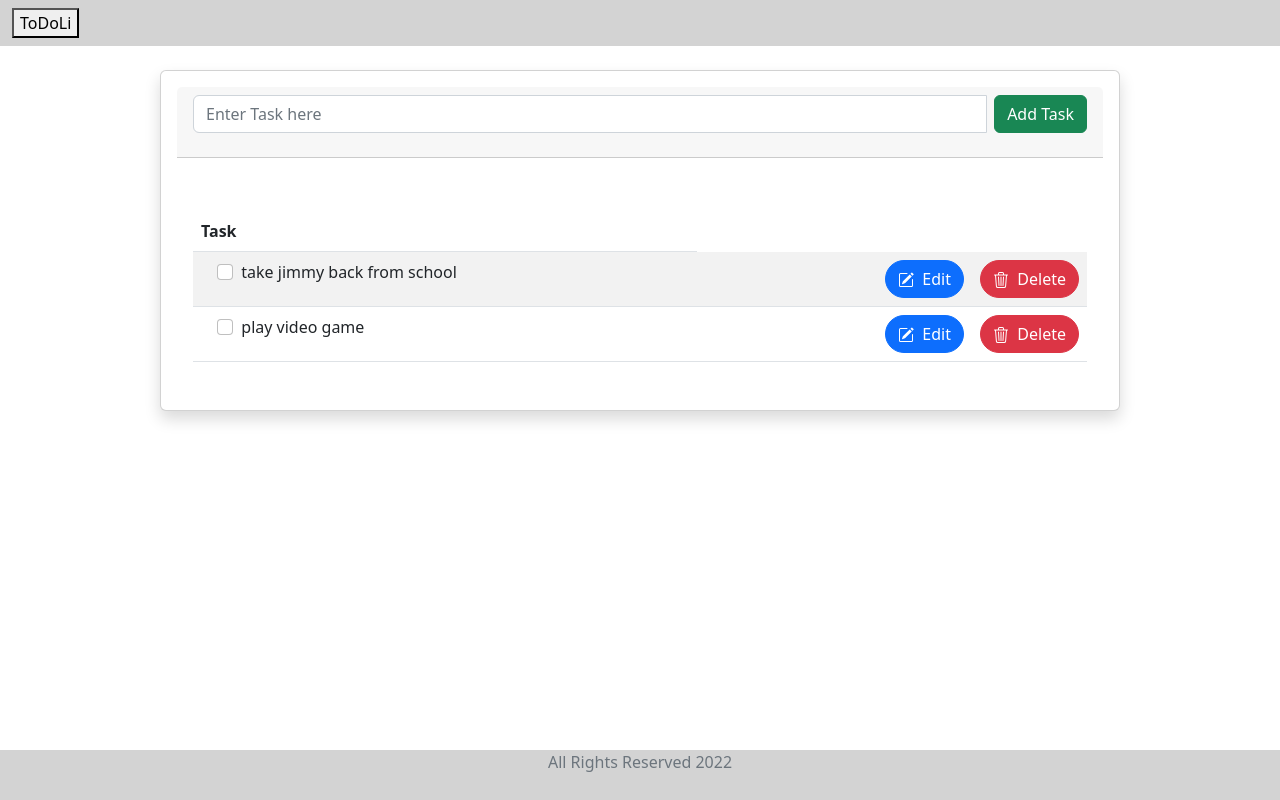
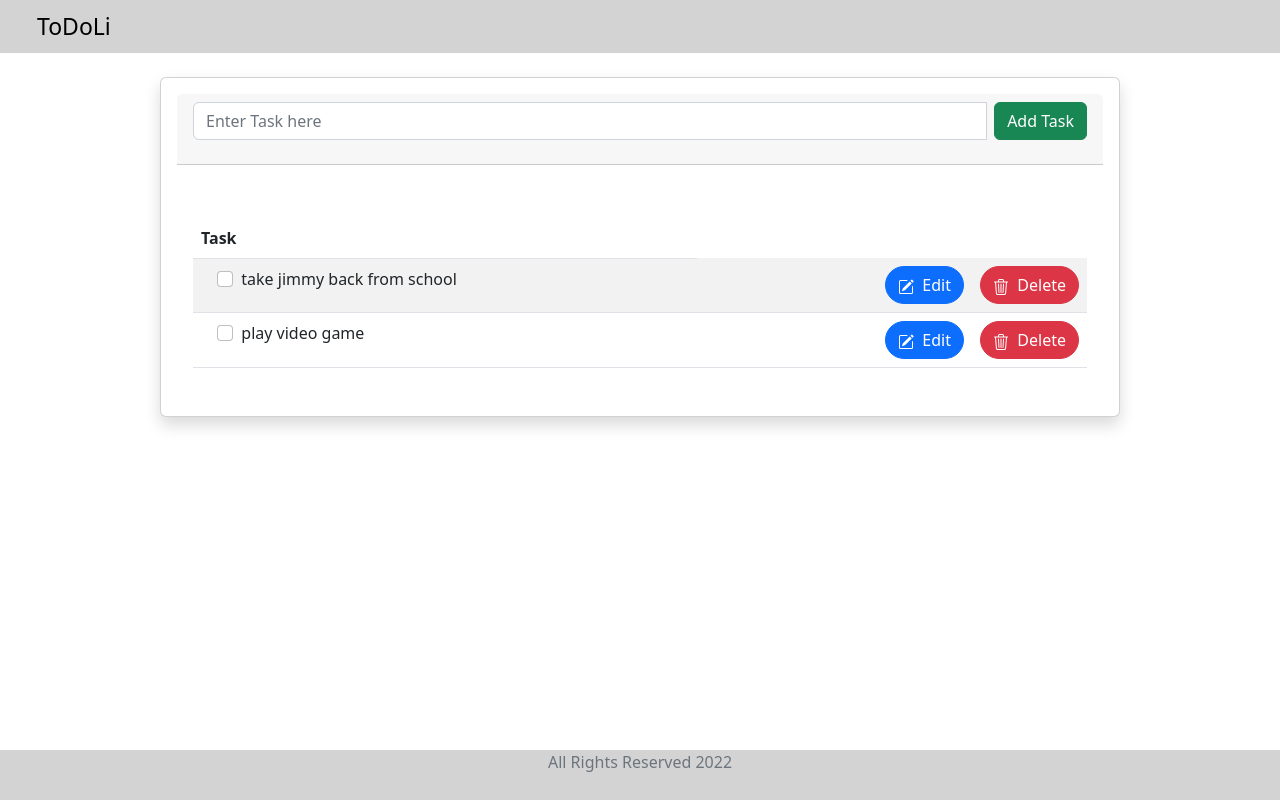
Before and after one commit to rmsevilla/todoli, a React (Create React App) app in the folder todoli/: page /listcontent/Other in a window 1280 px wide. Built offline with nearby package versions, Linux system fonts and the light colour scheme.

Commit message:
Fixed header a bit

```diff
--- a/todoli/src/component/CreateList/CreateList.js
+++ b/todoli/src/component/CreateList/CreateList.js
@@ -5,6 +5,7 @@ import grocery from '../../image/grocery.jpg';
 import chore from '../../image/chore.jpg';
 import homework from '../../image/assignment.jpg';
 import other from '../../image/other.jpg';
+import CreateListFooter from './CreateListFooter';
 
 function CreateList(){
     return(
@@ -16,6 +17,7 @@ function CreateList(){
                 <OurCard category = "Assignment" title="Assignment To Do" text="Going To Do Homework" image = {homework}></OurCard>
                 <OurCard category = "Other" title = "Other" text="Other Stuff" image = {other}></OurCard>
             </div>
+            <CreateListFooter></CreateListFooter>
         </div>
     )
 }
--- a/todoli/src/component/CreateList/CreateListFooter.js
+++ b/todoli/src/component/CreateList/CreateListFooter.js
@@ -3,10 +3,10 @@ import React from 'react'
 const CreateListFooter = () => {
     return (
         <div>
-            <footer className = "footer">
-                <span className="text-muted">All Rights Reserved 2022-2023</span>
-            </footer>
-        </div>
+        <footer className = "footer">
+            <span className="text-muted">All Rights Reserved 2022</span>
+        </footer>
+    </div>
     )
 }
 
--- a/todoli/src/component/ListContent/ListContent.css
+++ b/todoli/src/component/ListContent/ListContent.css
@@ -17,6 +17,13 @@ td {
     margin-left: 16px;
 }
 
+#headerBtn {
+    border: none;
+    background: none;
+    font-size: 23px;
+    padding-left: 25px;
+}
+
 #outer {
     width:100%;
     text-align: center;
--- a/todoli/src/component/ListContent/ListContentHeader.js
+++ b/todoli/src/component/ListContent/ListContentHeader.js
@@ -11,7 +11,7 @@ const ListContentHeader = () => {
             <header>
                 <nav className = "navbar navbar-expand-lg">
                 <div className="container-fluid">
-                    <button onClick={navigateBack}>ToDoLi</button>
+                    <button id="headerBtn" onClick={navigateBack}>ToDoLi</button>
                 </div>
                 </nav>
             </header>
```
